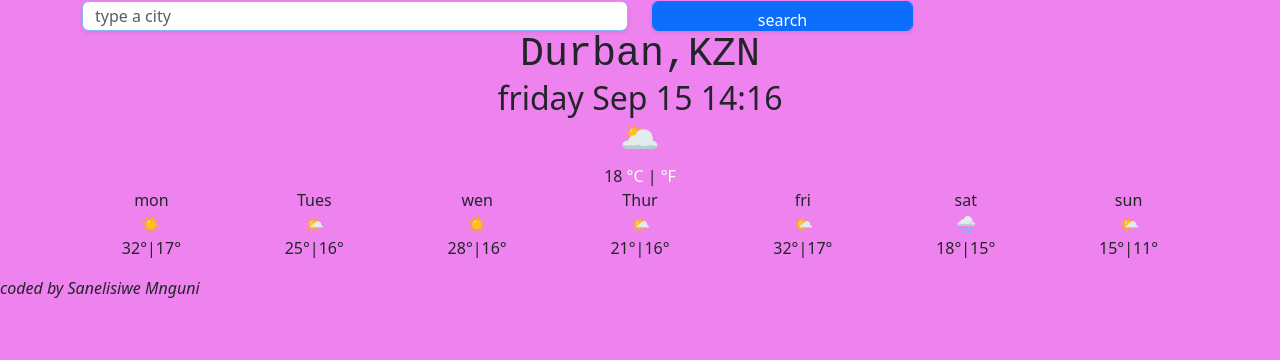
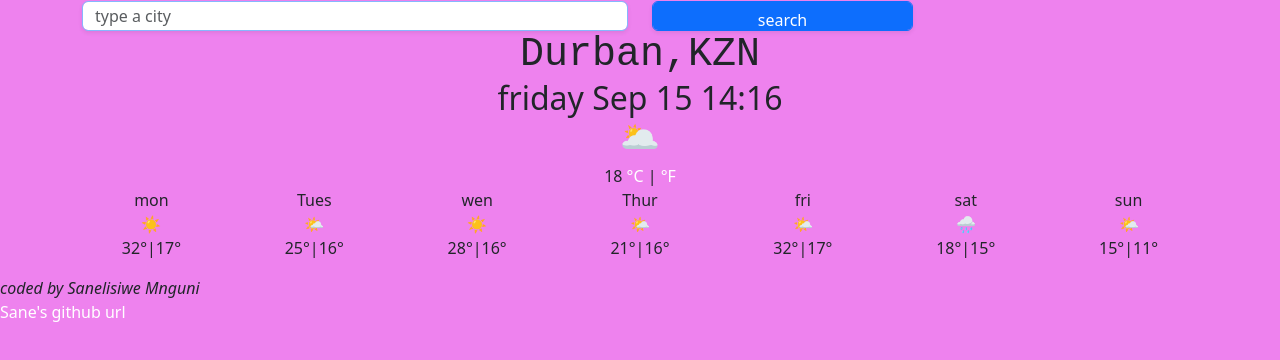
Before and after one commit to Sanelly43/plus-weather-app.html, a website: page index.html in a window 1280 px wide. Drawn offline with nearby package versions, Linux system fonts and the light colour scheme.

Commit message:
Update index.html

```diff
--- a/index.html
+++ b/index.html
@@ -84,5 +84,6 @@
     </div>
     <footer><i> coded by Sanelisiwe Mnguni</i></footer>
     <script src="src/index.js"></script>
+    <a href="https://github.com/Sanelly43/plus-weather-app.html.git"> Sane's github url</a>
   </body>
 </html>
```
